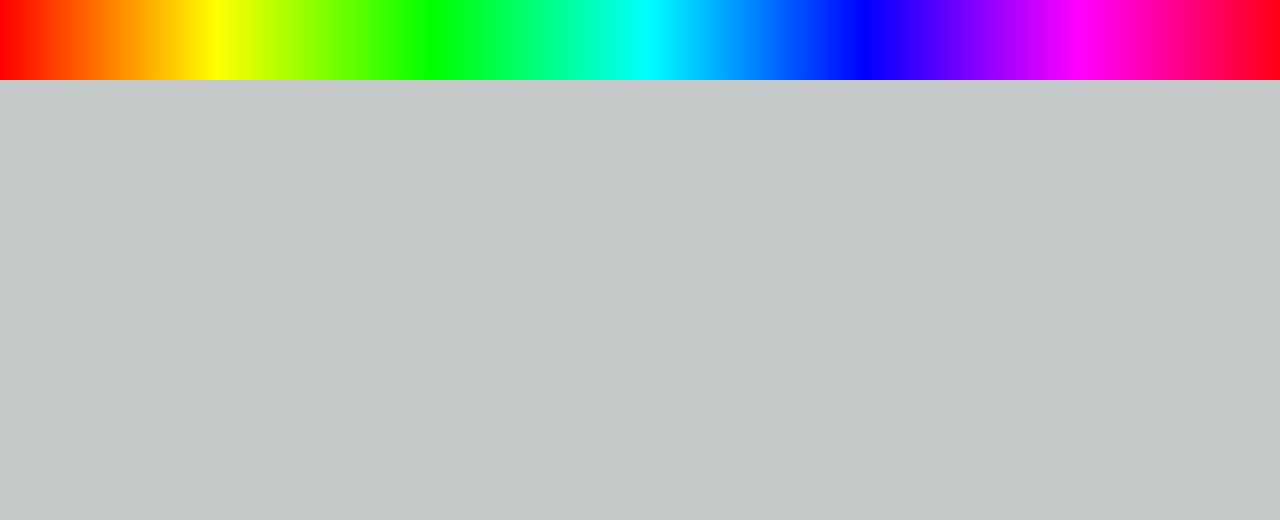
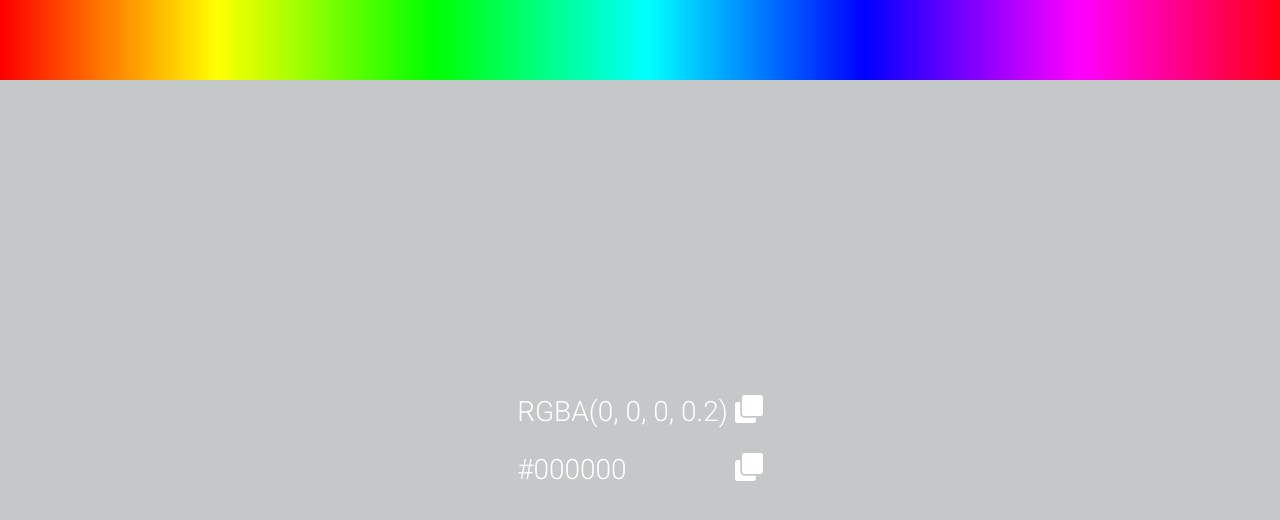
Before and after one commit to pablorodrigo52/colorpallete, a React (Create React App) app: page / in a window 1280 px wide. Shown: the top 520 px of the page. Built offline with nearby package versions, Linux system fonts and the light colour scheme.

Commit message:
showing rgb color and hexa color on hover; copy button.

```diff
--- a/src/app/css/App.css
+++ b/src/app/css/App.css
@@ -1,4 +1,4 @@
-@import url('https://fonts.googleapis.com/css2?family=Roboto:wght@400;500&display=swap');
+@import url('https://fonts.googleapis.com/css2?family=Roboto:wght@300;400;500&display=swap');
 * {
   margin: 0;
   padding: 0;
@@ -19,4 +19,69 @@ body {
 }
 .panel{
     height: 90vh;
+    display: flex;
+    align-items: center;
+    flex-direction: column;
+    justify-content: center;
+    color: white;
+    font-family: 'Roboto', sans-serif;
+    text-transform: uppercase;
+    font-weight: 300;
+    font-size: 21pt;
 }
+
+.panel div{
+  display: block;
+  margin: 25px;
+  transition: .3s all;
+}
+.panel div.blackfont{
+  color: black !important;
+  transition: .3s all;
+}
+
+.panel div svg {
+  position: relative;
+  display: block;
+  border: 0px;
+  outline:none;
+  float: right;
+  margin-left: 7px;
+  color: white;
+  font-size: 21pt;
+  background: transparent;
+  cursor: pointer;
+  transition: .3s all;
+  z-index: 99;
+}
+.panel div svg:hover{
+  color: rgba(0, 0, 0, 0.164);
+  transition: .3s all;
+}
+.panel div svg.blackfont{
+  color: black !important;
+}
+
+.panel div svg.blackfont:hover{
+  color: rgba(255, 255, 255, 0.582) !important;
+}
+
+.codes div{
+  position: relative;
+}
+.msg {
+  background: transparent;
+  text-align: center;
+  opacity: 0;
+  text-transform: capitalize;
+  font-size: 13pt;
+  width: max-content;
+  position: absolute !important;
+  right: -55px;
+  top: 4px;
+  transition: .3s all;
+}
+.msg.effect{
+  opacity: 1;
+  transition: .3s all;
+}
--- a/src/app/js/App.jsx
+++ b/src/app/js/App.jsx
@@ -1,6 +1,11 @@
 import React from 'react';
 import '../css/App.css';
 import Color from './Color.jsx';
+
+import { rgbToHex, copyToClipboard, normalizeToNumber } from './helper/Util.js';
+
+import { FontAwesomeIcon } from '@fortawesome/react-fontawesome';
+import { faClone } from '@fortawesome/free-solid-svg-icons';
 
 class App extends React.Component {
   // um componente pode receber propriedades ex.: <App name="pablo" /> ---> this.props.name ---> returns "pablo"
@@ -9,8 +14,28 @@ class App extends React.Component {
   constructor(props){
     super(props); // em react, sempre que tiver um construtor de uma classe eu sou obrigado a invocar o super
     this.state = {
-      panelColor: 'rgba(0,0,0,0.2)'
+      panelColor: 'rgba(0, 0, 0, 0.2)',
+      rgbColor: 'rgba(0, 0, 0, 0.2)',
+      hexColor: '#000000',
+      somuchlight: false,
     }
+    this._copyIcon = <FontAwesomeIcon icon={faClone} />
+  }
+
+  render () {
+    return (
+      <div className="group">
+        <section className="colors">
+          {this._renderPallete().map(color => color)}
+        </section>
+        <section className="panel" style={{background: this.state.panelColor}}>
+          <div className="codes">
+            <div className={this.state.somuchlight ? 'blackfont' : ''}>{this.state.rgbColor} <FontAwesomeIcon onClick={this._copy} className={this.state.somuchlight ? 'blackfont' : ''} icon={faClone} /></div>
+            <div className={this.state.somuchlight ? 'blackfont' : ''}>{this.state.hexColor} <FontAwesomeIcon onClick={this._copy} className={this.state.somuchlight ? 'blackfont' : ''} icon={faClone} /></div>
+          </div>
+        </section>
+      </div>
+    )
   }
 
   _renderPallete(){
@@ -22,30 +47,59 @@ class App extends React.Component {
           hue={hue}
           saturation={100}
           lightness={50}
-          mousemove={(e)=> {this._setPanelColor(e)}}
+          mousemove={(e)=> {this._setHoverColor(e)}}
         />);
     }
     return colors;
   }
 
-  _setPanelColor(e){
+  _setHoverColor(e){
+    const color = e.target.style.backgroundColor.toString();
+    let [r, g, b] = [...color.substring(color.indexOf("(")+1).split(",")];
+
+    r = normalizeToNumber(r);
+    g = normalizeToNumber(g);
+    b = normalizeToNumber(b);
+    // a = normalizeToNumber(a);
+
+    if ((r > 235 && g > 235) || (g === 255)) { // if has a strong yellow i will cannot read the codes very well.
+      this.setState({
+        somuchlight: true
+      });
+    } else {
+      this.setState({
+        somuchlight: false
+      });
+    }
+
     this.setState({
-      panelColor: e.target.style.backgroundColor
+      panelColor: e.target.style.backgroundColor,
+      rgbColor: e.target.style.backgroundColor,
+      hexColor: rgbToHex(r,g,b)
     });
   }
 
-  render () {
-    return (
-      <div className="group">
-        <section className="colors">
-          {this._renderPallete().map(color => color)}
-        </section>
-        <section
-          className="panel"
-          style={{background: this.state.panelColor}}
-          ></section>
-      </div>
-    )
+  _copy(e){
+    let txt;
+    if (e.target.tagName === 'path'){
+      txt = e.target.parentNode.parentNode.innerText;
+    } else if (e.target.tagName === 'svg'){
+      txt = e.target.parentNode.innerText;
+    } else {
+      throw new Error('Cannot copy by button.');
+    }
+    if (!copyToClipboard(txt)){
+      alert('cannot copy by button');
+    } else {
+      let msg = document.createElement('div');
+      msg.innerHTML = 'Copied!';
+      msg.classList.add('msg');
+      e.target.parentNode.parentNode.insertAdjacentElement('beforeend', msg);
+      msg.classList.add('effect');
+      setTimeout(()=>{
+        msg.remove();
+      }, 1000);
+    }
   }
 }
 
--- a/src/app/js/Color.jsx
+++ b/src/app/js/Color.jsx
@@ -1,14 +1,10 @@
 import React from 'react';
 
 class Color extends React.Component {
-    constructor(props){
-        super(props);
-        this.state = {
-            hue: null,
-            saturation: 100,
-            lightness: 50,
-        }
-    }
+    // constructor(props){
+    //     super(props);
+    // }
+
     _setBackground(){
         return {
             background: `hsl(${this.props.hue},${this.props.saturation}%,${this.props.lightness}%)`,
--- /dev/null
+++ b/src/app/js/helper/Util.js
@@ -0,0 +1,19 @@
+
+
+export function rgbToHex(r, g, b) {
+    return "#" + ((1 << 24) + (r << 16) + (g << 8) + b).toString(16).slice(1);
+}
+
+export function copyToClipboard(str){
+    const el = document.createElement('textarea');
+    el.value = str;
+    document.body.appendChild(el);
+    el.select();
+    const result = document.execCommand('copy');
+    document.body.removeChild(el);
+    return result;
+}
+
+export function normalizeToNumber(c){
+    return Number((c) ? c.replace(")","").replace("(", "").replace(",","") : '');
+  }
```
